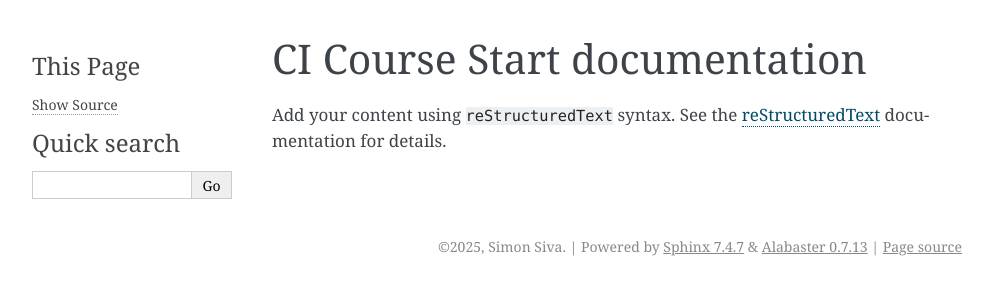
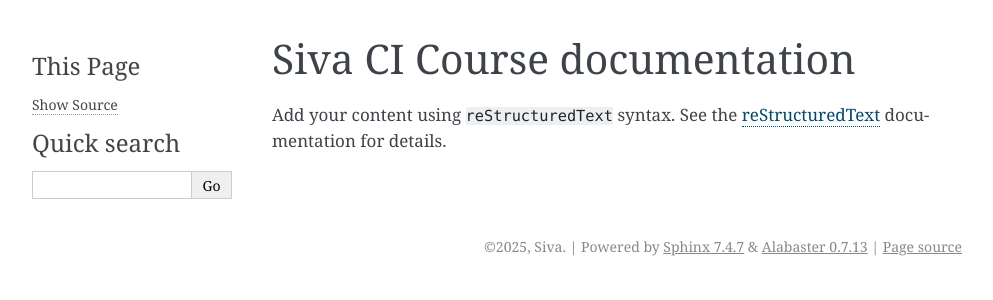
Before and after one commit to ssiva13/ci_course_start, a Sphinx documentation site: the page built from docs/index.rst, in a window 1280 px wide. Shown: the top 300 px of the page, without its empty margins (148-1141 px from the left). Built offline with Sphinx 7.4.7, drawn with Linux system fonts in a browser that asks for light colours.

Commit message:
rebuild docs

```diff
--- a/docs/conf.py
+++ b/docs/conf.py
@@ -6,9 +6,9 @@
 # -- Project information -----------------------------------------------------
 # https://www.sphinx-doc.org/en/master/usage/configuration.html#project-information
 
-project = 'CI Course Start'
-copyright = '2025, Simon Siva'
-author = 'Simon Siva'
+project = 'Siva CI Course'
+copyright = '2025, Siva'
+author = 'Siva'
 
 # -- General configuration ---------------------------------------------------
 # https://www.sphinx-doc.org/en/master/usage/configuration.html#general-configuration
--- a/docs/index.rst
+++ b/docs/index.rst
@@ -1,10 +1,10 @@
-.. CI Course Start documentation master file, created by
-   sphinx-quickstart on Tue Jan 28 15:17:41 2025.
+.. Siva CI Course documentation master file, created by
+   sphinx-quickstart on Tue Jan 28 15:29:39 2025.
    You can adapt this file completely to your liking, but it should at least
    contain the root `toctree` directive.
 
-CI Course Start documentation
-=============================
+Siva CI Course documentation
+============================
 
 Add your content using ``reStructuredText`` syntax. See the
 `reStructuredText <https://www.sphinx-doc.org/en/master/usage/restructuredtext/index.html>`_
```
